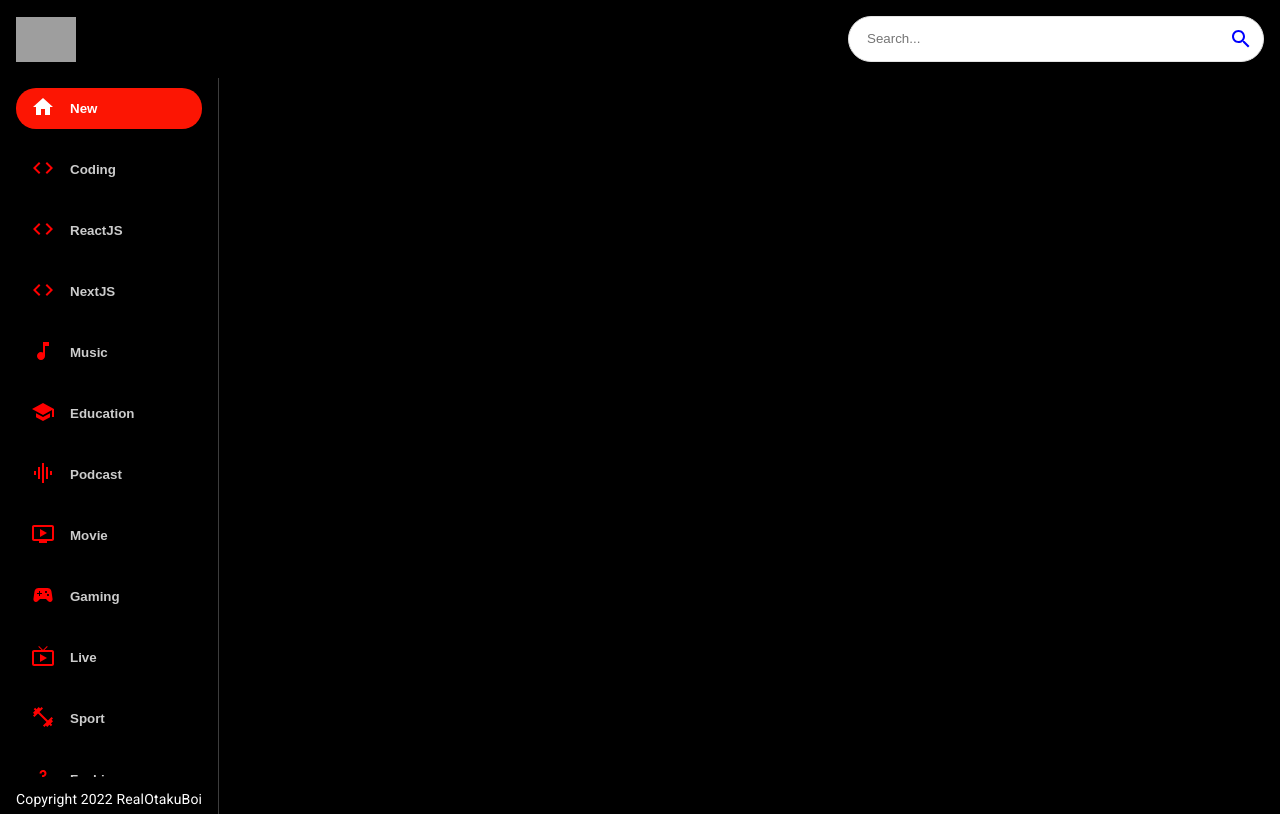
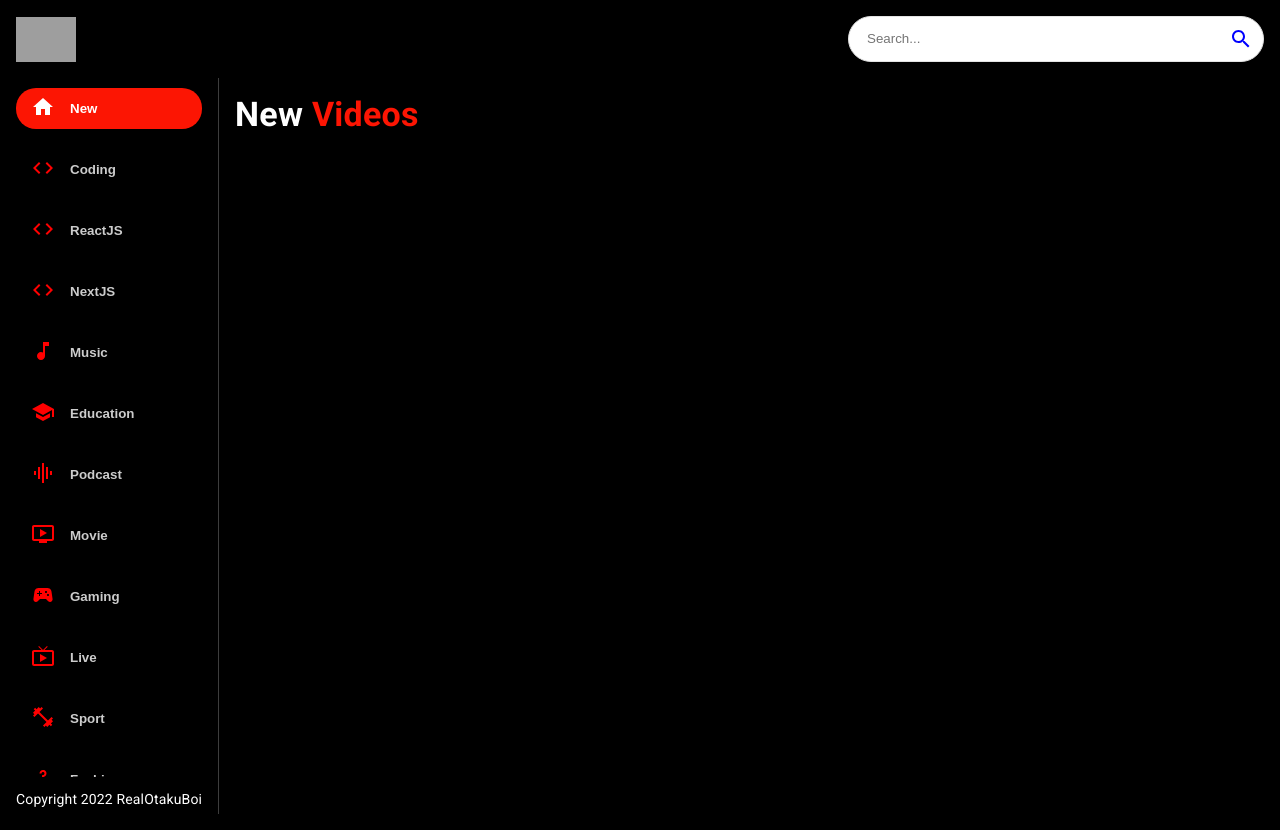
Before and after one commit to RealOtakuBoi/teratube, a React (Create React App) app: page / in a window 1280 px wide. Built offline with nearby package versions, Linux system fonts and the light colour scheme; no server answers; grey boxes are pictures that could not be loaded.

Commit message:
list title can be updated now

```diff
--- a/src/Components/Feed.jsx
+++ b/src/Components/Feed.jsx
@@ -1,16 +1,43 @@
 import { Box, Stack, Typography } from '@mui/material'
 import React, { useEffect, useState } from 'react'
 import Sidebar from './Sidebar'
+import Videos from './Videos'
+
+import { FetchFromApi } from '../Utils/FetchFromApi'
 
 const Feed = () => {
+
+  const [selectedCategory , setSelectedCategory] = useState('New')
+
+  useEffect(() => {
+    FetchFromApi(`/search?part=snippet&q=${selectedCategory}`)
+  },[selectedCategory])
+
   return (
     <Stack sx={{flexDirection: {sx:'column' , md: 'row'}}}>
       <Box sx={{height:{sx: 'auto' , md: '92vh'}, borderRight: '1px solid #3d3d3d' , px:{sx:0 , md: 2 }}}>
-        <Sidebar />
+        <Sidebar
+
+        selectedCategory = {selectedCategory}
+        setSelectedCategory = {setSelectedCategory}
+
+        />
 
         <Typography className='copyright' variant='body2' sx={{mt: 1.5 , color: '#fff' }}>
           Copyright 2022 RealOtakuBoi
         </Typography>
+      </Box>
+
+      <Box p={2} sx={{
+        overflowY: 'auto',
+        height: '90vh',
+        flex: 2
+      }}>
+        <Typography variant='h4' fontWeight='bold' mb={2} sx={{color: 'white'}}>
+          {selectedCategory}
+          <span style={{color: '#fc1503'}}> Videos</span>
+        </Typography>
+        <Videos videos = {[]}/>
       </Box>
       </Stack>
   )
--- a/src/Components/Sidebar.jsx
+++ b/src/Components/Sidebar.jsx
@@ -2,9 +2,9 @@ import { Stack } from '@mui/material'
 import React from 'react'
 import { categories } from '../Utils/Constants'
 
-const selectedCateg = 'New';
+// const selectedCateg = 'New';
 
-const Sidebar = () =>
+const Sidebar = ({selectedCategory , setSelectedCategory}) =>
    (
     <Stack
      direction='row'
@@ -19,20 +19,22 @@ const Sidebar = () =>
         {categories.map((category) => (
             <button
             className='category-btn'
+
+            onClick = {() => setSelectedCategory(category.name)}
             style={{
-                background: category.name === selectedCateg && '#fc1503',
+                background: category.name === selectedCategory && '#fc1503',
                 color : 'white'
             }}
 
             key={category.name}
             >
                 <span style={{
-                    color: category.name === selectedCateg ? 'white' : 'red',
+                    color: category.name === selectedCategory ? 'white' : 'red',
                     marginRight : '15px'
                 }}>{category.icon}</span>
                 <span
                 style={{
-                    opacity: category.name === selectedCateg ? '1' : '0.8'
+                    opacity: category.name === selectedCategory ? '1' : '0.8'
                 }}
                 >{category.name}</span>
             </button>
--- /dev/null
+++ b/src/Components/Videos.jsx
@@ -0,0 +1,9 @@
+import React from 'react'
+
+const Videos = () => {
+  return (
+    <div>Videos</div>
+  )
+}
+
+export default Videos
--- /dev/null
+++ b/src/Utils/FetchFromApi.js
@@ -0,0 +1,21 @@
+import axios from "axios";
+
+const BaseURL = `https://youtube-v31.p.rapidapi.com`
+
+
+const options = {
+    params: {
+      maxResults: '50'
+    },
+    headers: {
+      'X-RapidAPI-Key': process.env.REACT_APP_RAPID_API_KEY,
+      'X-RapidAPI-Host': 'youtube-v31.p.rapidapi.com'
+    }
+  };
+
+
+export const FetchFromApi = async(url) => {
+  const { data } = await axios.get(`${BaseURL}/${url}`, options);
+
+  return data;
+}
```
Also changed, not shown: 1 other file (tests, documents, lock files or other folders).
